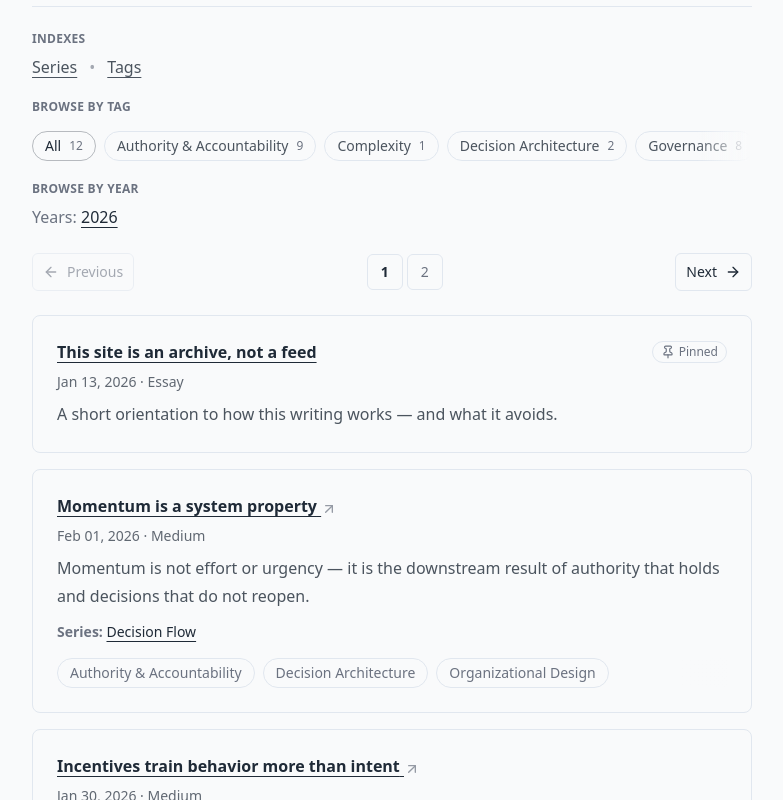
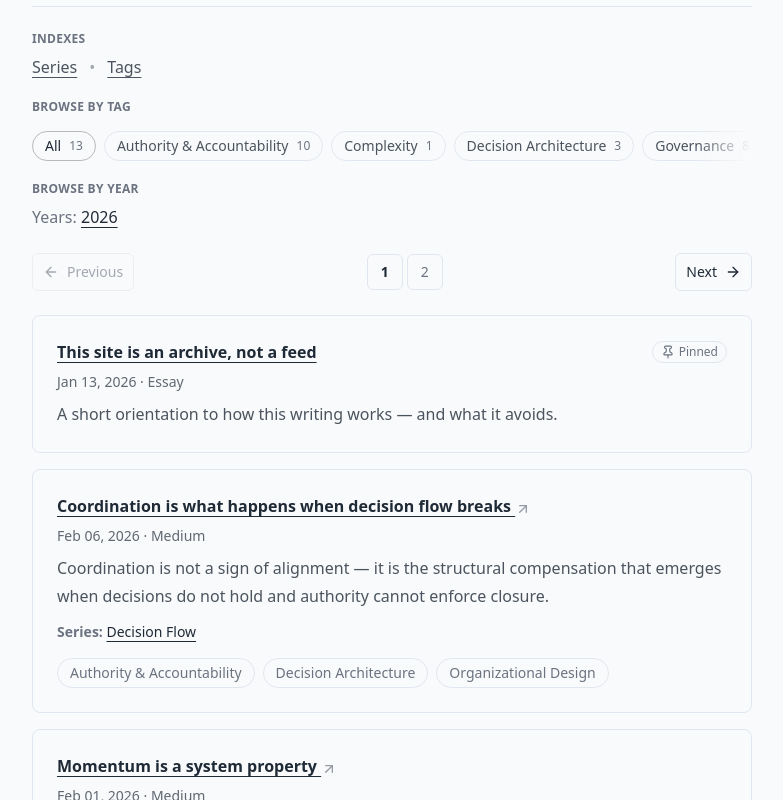
Before and after one commit to andrewjfrancis/andrewjfrancis-site, a Next.js app: page /writing in a window 1280 px wide. Shown: the part 380-1180 px from the top of the page, without its empty margins (248-1031 px from the left). Built offline with nearby package versions, Linux system fonts and the light colour scheme.

Commit message:
Publish “Coordination is what happens when decision flow breaks”
Adds new writing entry and publishes it on-site.
Includes metadata, tags, publish date, and listing updates.
Links out to Medium version where applicable.

```diff
--- a/app/writing/_data/articles.ts
+++ b/app/writing/_data/articles.ts
@@ -23,6 +23,22 @@ export type Article = {
 export const PAGE_SIZE = 10;
 
 export const ARTICLES_REAL: Article[] = [
+  {
+    id: "2026-02-06-01",
+    title: "Coordination is what happens when decision flow breaks",
+    date: "2026-02-06",
+    year: 2026,
+    excerpt:
+      "Coordination is not a sign of alignment — it is the structural compensation that emerges when decisions do not hold and authority cannot enforce closure.",
+    source: "medium",
+    externalUrl:
+      "https://medium.com/@andrewjfrancis/coordination-is-what-happens-when-decision-flow-breaks-a7cf3e603723",
+    tags: [
+      "Authority & Accountability",
+      "Decision Architecture",
+      "Organizational Design",
+    ],
+  },
   {
     id: "2026-02-01-01",
     title: "Momentum is a system property",
--- a/app/writing/_data/series.ts
+++ b/app/writing/_data/series.ts
@@ -34,7 +34,7 @@ export const SERIES: Series[] = [
     description:
       "How organizations create momentum when decision rights are clear, constraints are stable and coordination becomes the result of structure — not the substitute for it.",
     status: "in-progress",
-    essayIds: ["2026-02-01-01"],
+    essayIds: ["2026-02-01-01", "2026-02-06-01"],
   },
   {
     title: "Authority & Closure",
```
